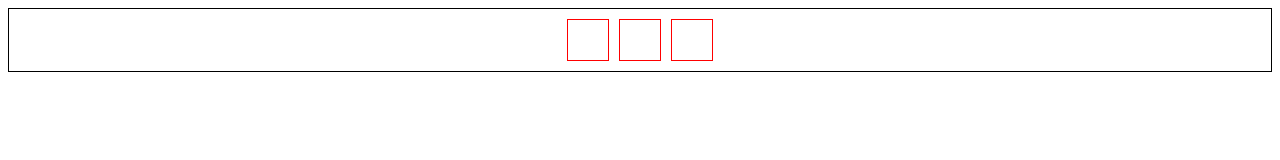
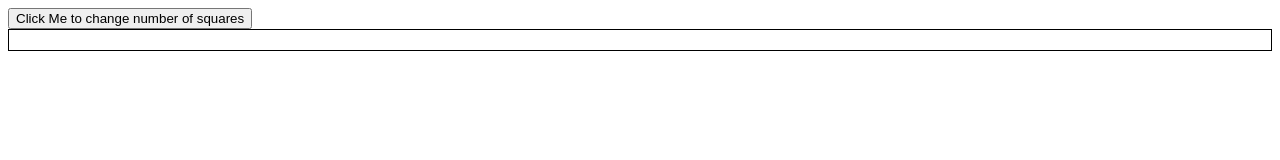
Before and after one commit to Goakem/Etch-A-Sketch, a plain HTML site: page index.html in a window 1280 px wide. Drawn offline with Linux system fonts and the light colour scheme.

Commit message:
Add button to change amount of divs generated

```diff
--- a/index.html
+++ b/index.html
@@ -8,6 +8,7 @@
         <script defer src="main.js" type="text/javascript"></script>
     </head>
     <body>
+        <button id="btn">Click Me to change number of squares</button>
         <div class="container"></div>
     </body>
 </html>
--- a/main.js
+++ b/main.js
@@ -1,10 +1,16 @@
 const container = document.querySelector(".container");
+const btn = document.querySelector("#btn");
 
-const totalDiv = 3;
+btn.addEventListener("click", (e) => {
+    const userInput = prompt("Enter a number between 0 and 100:");
+    debugger;
 
-for(let i = 0; i < totalDiv; i++) {
-    const newDiv = document.createElement("div");
-    newDiv.classList.add("smallDiv");
+    for(let i = 0; i < userInput; i++) {
+        for(let j = 0; j < userInput; j++) {
+            const newDiv = document.createElement("div");
+            newDiv.classList.add("smallDiv");
 
-    container.appendChild(newDiv);
-}
+            container.appendChild(newDiv);
+        }
+    }
+});
```
Lines whose indentation alone changed are shown as unchanged.
